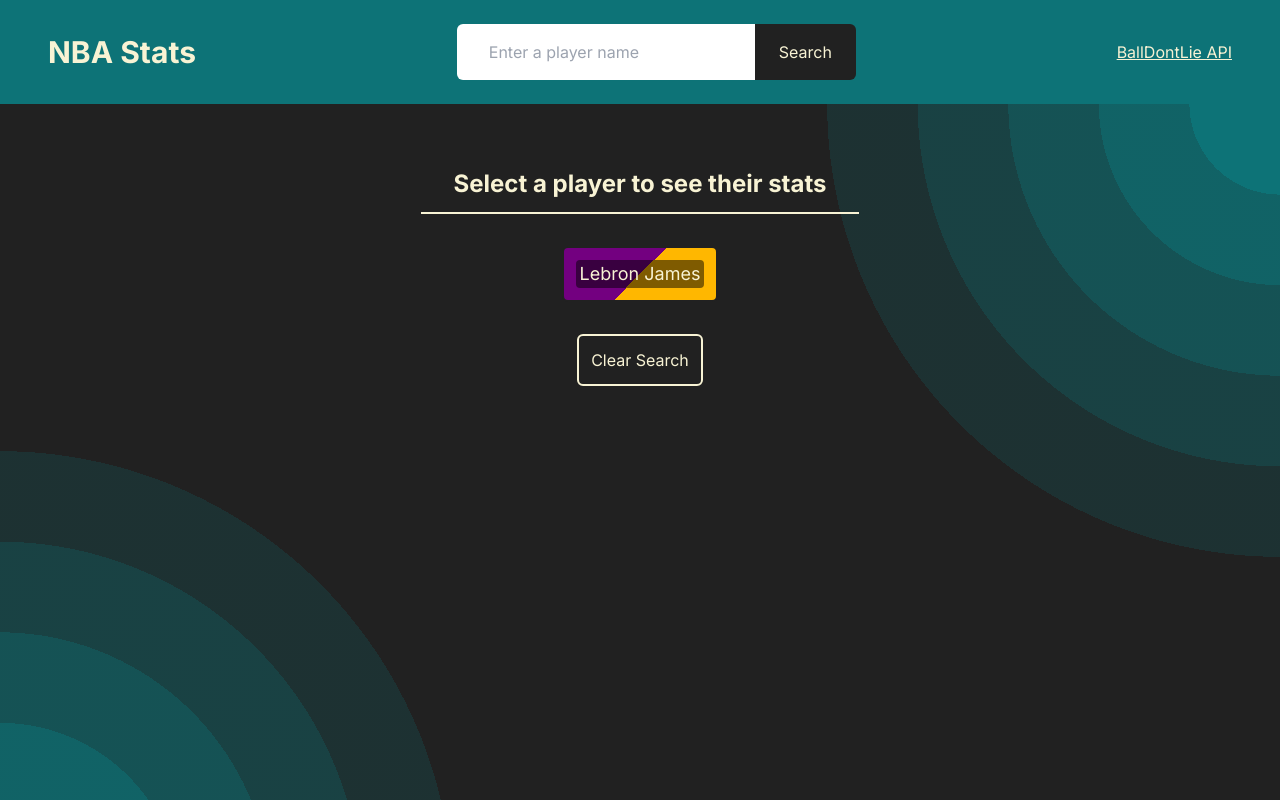
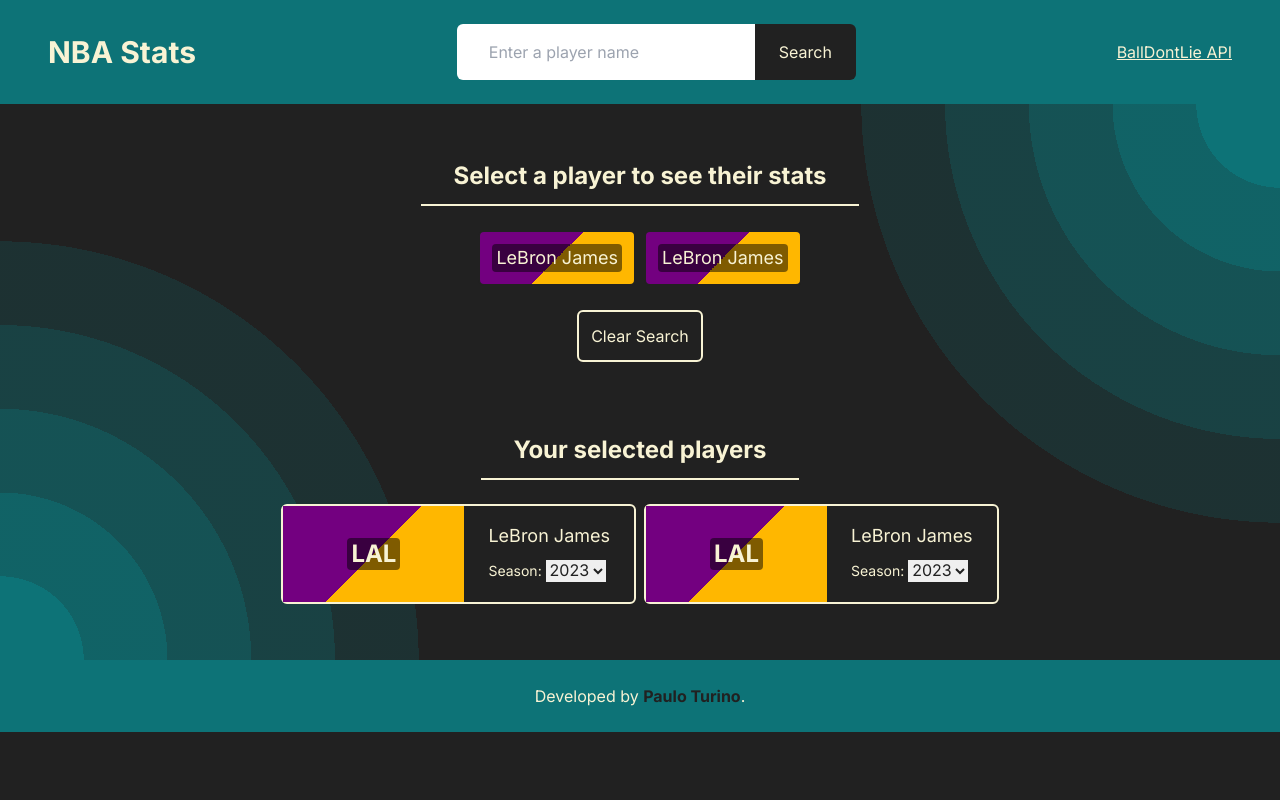
Before and after one commit to TurinoS/NBA-Players-Stats, a Next.js app: page / in a window 1280 px wide. Shown: the top 800 px of the page. Built offline with nearby package versions, Linux system fonts and the light colour scheme.

Commit message:
feat: criada section e cards dos jogadores selecionados

```diff
--- a/src/app/page.tsx
+++ b/src/app/page.tsx
@@ -1,9 +1,11 @@
-import PlayerSelectorList from "@/components/PlayerSelectorList";
+import PlayerSelectorList from "@/components/PlayerSelectionList";
+import SelectedPlayersList from "@/components/SelectedPlayersList";
 
 export default function Home() {
   return (
     <main>
       <PlayerSelectorList color1="#730080" color2="#ffb700" />
+      <SelectedPlayersList color1="#730080" color2="#ffb700" />
     </main>
   )
 }
--- a/src/components/Header.tsx
+++ b/src/components/Header.tsx
@@ -14,7 +14,9 @@
           id="search"
           placeholder="Enter a player name"
         />
-        <button className="px-6 py-4 bg-[var(--bg)] rounded-tr-md rounded-br-md transition duration-300 hover:text-[var(--first)] hover:brightness-125">Search</button>
+        <button className="px-6 py-4 bg-[var(--bg)] rounded-tr-md rounded-br-md transition duration-300 hover:text-[var(--first)] hover:brightness-125">
+          Search
+        </button>
       </div>
       <Link href="https://app.balldontlie.io/" className="underline">
         BallDontLie API
--- a/src/components/PlayerSelectorCard.tsx
+++ b/src/components/PlayerSelectionCard.tsx
@@ -5,7 +5,7 @@
   color2: string;
 }
 
-export default function PlayerSelectorCard({
+export default function PlayerSelectionCard({
   color1,
   color2,
 }: PlayersSectionProps) {
@@ -25,7 +25,7 @@
           )} 50%, ${shade(0.5, color2)} 50%)`,
         }}
       >
-        Lebron James
+        LeBron James
       </p>
     </div>
   );
--- a/src/components/PlayerSelectorList.tsx
+++ b/src/components/PlayerSelectionList.tsx
@@ -1,20 +1,23 @@
-import PlayerSelectorCard from "./PlayerSelectorCard";
+import PlayerSelectionCard from "./PlayerSelectionCard";
 
 interface PlayersSectionProps {
   color1: string;
   color2: string;
 }
 
-export default function PlayerSelectorList({
+export default function PlayerSelectionList({
   color1,
   color2,
 }: PlayersSectionProps) {
   return (
-    <section className="flex min-h-screen flex-col items-center gap-8 p-16">
+    <section className="flex flex-col items-center gap-6 p-14 pb-4">
       <h2 className="px-8 text-2xl font-bold pb-3 border-b-2 border-[var(--second)]">
         Select a player to see their stats
       </h2>
-      <PlayerSelectorCard color1={color1} color2={color2} />
+      <div className="flex gap-2">
+        <PlayerSelectionCard color1={color1} color2={color2} />
+        <PlayerSelectionCard color1={color1} color2={color2} />
+      </div>
       <div className="p-3 border-2 border-solid border-[var(--second)] rounded-md cursor-pointer transition duration-350 hover:border-[var(--third)] hover:text-[var(--third)]">
         Clear Search
       </div>
--- /dev/null
+++ b/src/components/SelectedPlayerCard.tsx
@@ -0,0 +1,43 @@
+import { shade } from "polished";
+
+interface PlayersSectionProps {
+  color1: string;
+  color2: string;
+}
+
+export default function SelectedPlayerCard({
+  color1,
+  color2,
+}: PlayersSectionProps) {
+  return (
+      <div className="flex border-2 border-solid border-[var(--second)] rounded-md">
+        <div
+          className="px-16 py-8"
+          style={{
+            backgroundImage: `linear-gradient(135deg, ${color1} 50%, ${color2} 50%)`,
+          }}
+        >
+          <p
+            className="px-1 rounded text-2xl font-bold"
+            style={{
+              backgroundImage: `linear-gradient(135deg, ${shade(
+                0.5,
+                color1
+              )} 50%, ${shade(0.5, color2)} 50%)`,
+            }}
+          >
+            LAL
+          </p>
+        </div>
+        <div className="px-6 py-4">
+          <p className="text-lg mb-2">LeBron James</p>
+          <span className="text-sm">Season: </span>
+          <select name="select" className="text-[var(--bg)]">
+            <option value="2023">2023</option>
+            <option value="2022">2022</option>
+            <option value="2021">2021</option>
+          </select>
+        </div>
+      </div>
+  );
+}
--- /dev/null
+++ b/src/components/SelectedPlayersList.tsx
@@ -0,0 +1,23 @@
+import SelectedPlayerCard from "./SelectedPlayerCard";
+
+interface PlayersSectionProps {
+  color1: string;
+  color2: string;
+}
+
+export default function SelectedPlayersList({
+  color1,
+  color2,
+}: PlayersSectionProps) {
+  return (
+    <section className="flex flex-col items-center gap-6 p-14">
+      <h2 className="px-8 text-2xl font-bold pb-3 border-b-2 border-[var(--second)]">
+        Your selected players
+      </h2>
+      <div className="flex gap-2">
+        <SelectedPlayerCard color1={color1} color2={color2} />
+        <SelectedPlayerCard color1={color1} color2={color2} />
+      </div>
+    </section>
+  );
+}
```
Also changed, not shown: src/app/layout.tsx (+11 -11 lines), src/components/Footer.tsx (+14 -5 lines), 1 other file (tests, documents, lock files or other folders).
